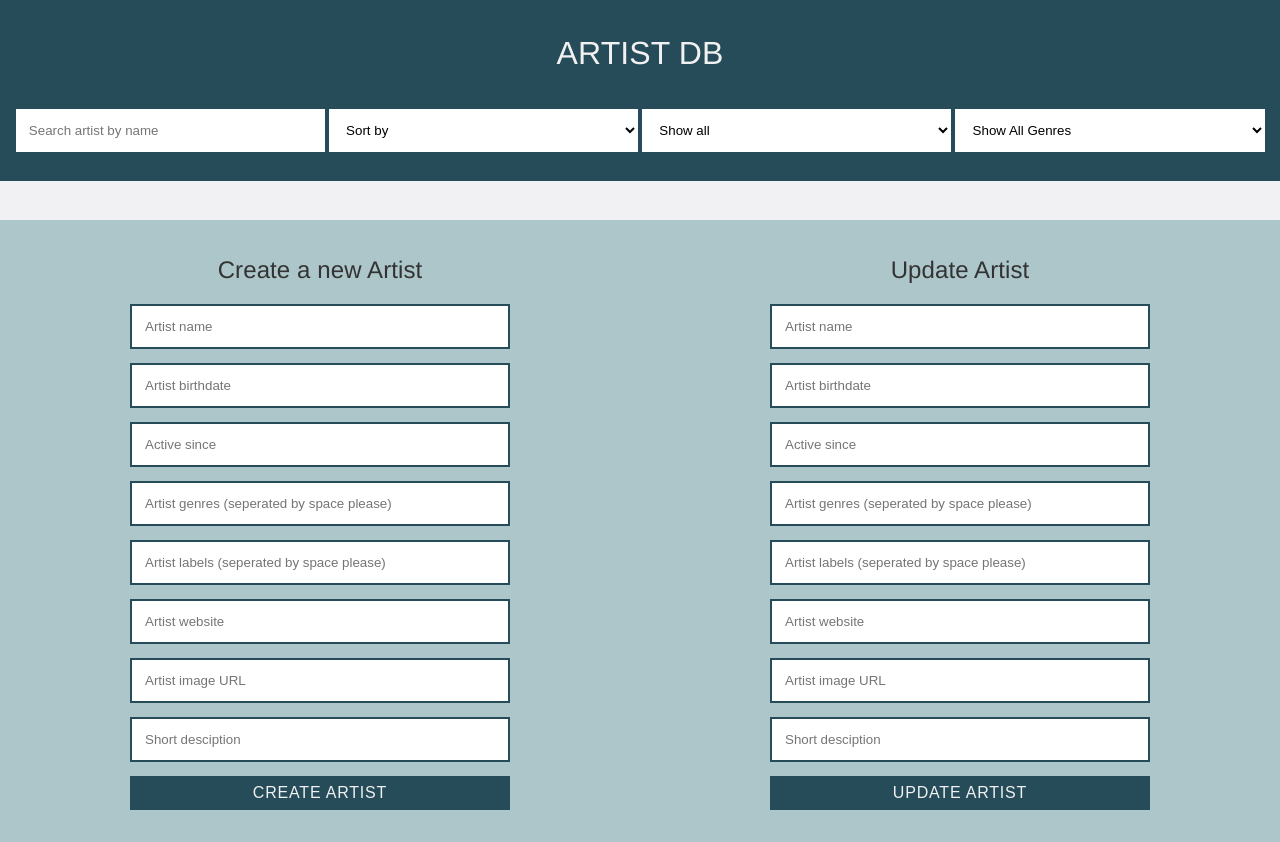
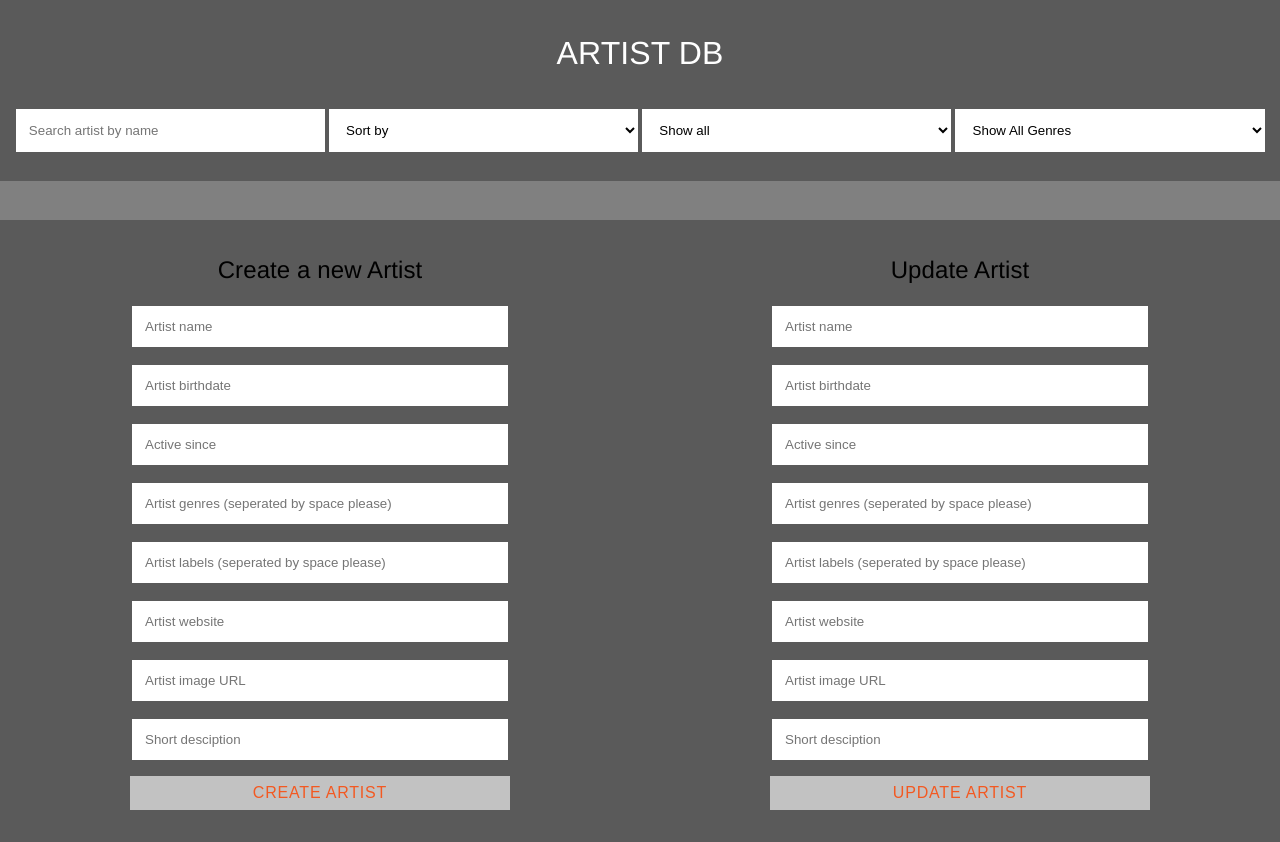
Before and after one commit to Blue-Grizzly/artist-project-0923, a plain HTML site: page frontend/index.html in a window 1280 px wide. Drawn offline with Linux system fonts and the light colour scheme; no server answers.

Commit message:
scalability

```diff
--- a/frontend/style.css
+++ b/frontend/style.css
@@ -1,21 +1,18 @@
 /* ---------- root variables ---------- */
 :root {
-  --green: rgb(38, 76, 89);
-  --green-opacity: rgba(38, 76, 89, 0.2);
-  --light-green: rgb(172, 198, 201);
-  --light-grey: #f1f1f4;
-  --text-color-light: #f1f1f1;
-  --text-color-dark: #333;
-  --white: #fff;
-  --font-family: "Helvetica Neue", Helvetica, Arial, sans-serif;
-  --text-color-out-of-stock: rgb(89, 38, 38);
-  --text-color-in-stock: rgb(172, 198, 201);
+  --purple-dark:#5a5a5a;
+  --purple-mid: #808080;
+  --purple-light: #c2c2c2;
+  --accents: #f35921;
+  --text-light: #f35921;
+  --white: #ffffff;
+  --font: "Helvetica Neue", Helvetica, Arial, sans-serif;
 }
 
 /* ---------- general styling ---------- */
 html {
-  color: var(--text-color-dark);
-  font-family: var(--font-family);
+  color: var(--text-dark);
+  font-family: var(--font);
   height: 100%;
   width: 100%;
 }
@@ -43,13 +40,13 @@ h3 {
 
 a {
   cursor: pointer;
-  color: var(--green);
+  color: var(--white);
 }
 
 /* ---------- topbar styling ---------- */
 header {
-  background-color: var(--green);
-  color: var(--text-color-light);
+  background-color: var(--purple-dark);
+  color: var(--white);
   padding: 13.5px;
   position: fixed;
   top: 0;
@@ -62,7 +59,7 @@ header {
 main {
   /*min heigh is screen heigh minus height of tab and top bar */
   min-height: calc(100vh - 110px);
-  background: var(--light-grey);
+  background: var(--purple-mid);
   animation: fadeIn 0.4s;
   padding: 108px 0 0;
 }
@@ -108,13 +105,13 @@ main {
 .grid-container > article {
   box-shadow: 1px 1px 8px rgba(0, 0, 0, 0.25);
   padding: 1.5em;
-  background-color: var(--white);
+  background-color: var(--purple-dark);
   transition: 0.5s;
   animation: fadeIn 0.5s;
 }
 
 .grid-container > article:hover {
-  box-shadow: 0 8px 16px 0 var(--green);
+  box-shadow: 0 8px 16px 0 var(--accents);
 }
 
 
@@ -129,7 +126,7 @@ main {
 }
 
 .favorite.grid-item{
-  border: solid 0.3em var(--green);
+  border: solid 0.3em var(--accents);
 }
 
 /* ---------- buttons grid ---------- */
@@ -153,8 +150,8 @@ button {
   cursor: pointer;
   border: none;
   border-radius: 0;
-  color: var(--text-color-light);
-  background-color: var(--green);
+  color: var(--text-light);
+  background-color: var(--purple-light);
   letter-spacing: 0.05em;
   text-transform: uppercase;
   padding: 0.5em 1em;
@@ -175,7 +172,7 @@ button {
 }
 
 form {
-  background-color: var(--light-green);
+  background-color: var(--purple-dark);
   padding: 1em 1em 2em;
   text-align: center;
 }
@@ -186,7 +183,7 @@ input, select {
   width: 100%;
   max-width: 350px;
   padding: 1em;
-  border: 2px solid var(--green);
+  border: 2px solid var(--purple-dark);
   display: block;
   background: var(--white);
 }
@@ -195,7 +192,7 @@ input, select {
 
 dialog{
   width: 50%;
-  background: var(--light-green)
+  background: var(--purple-dark)
 }
 
 dialog img{
```
Also changed, not shown: backend/app.js (+51 -43 lines), backend/data.json (+1 -1 lines).
